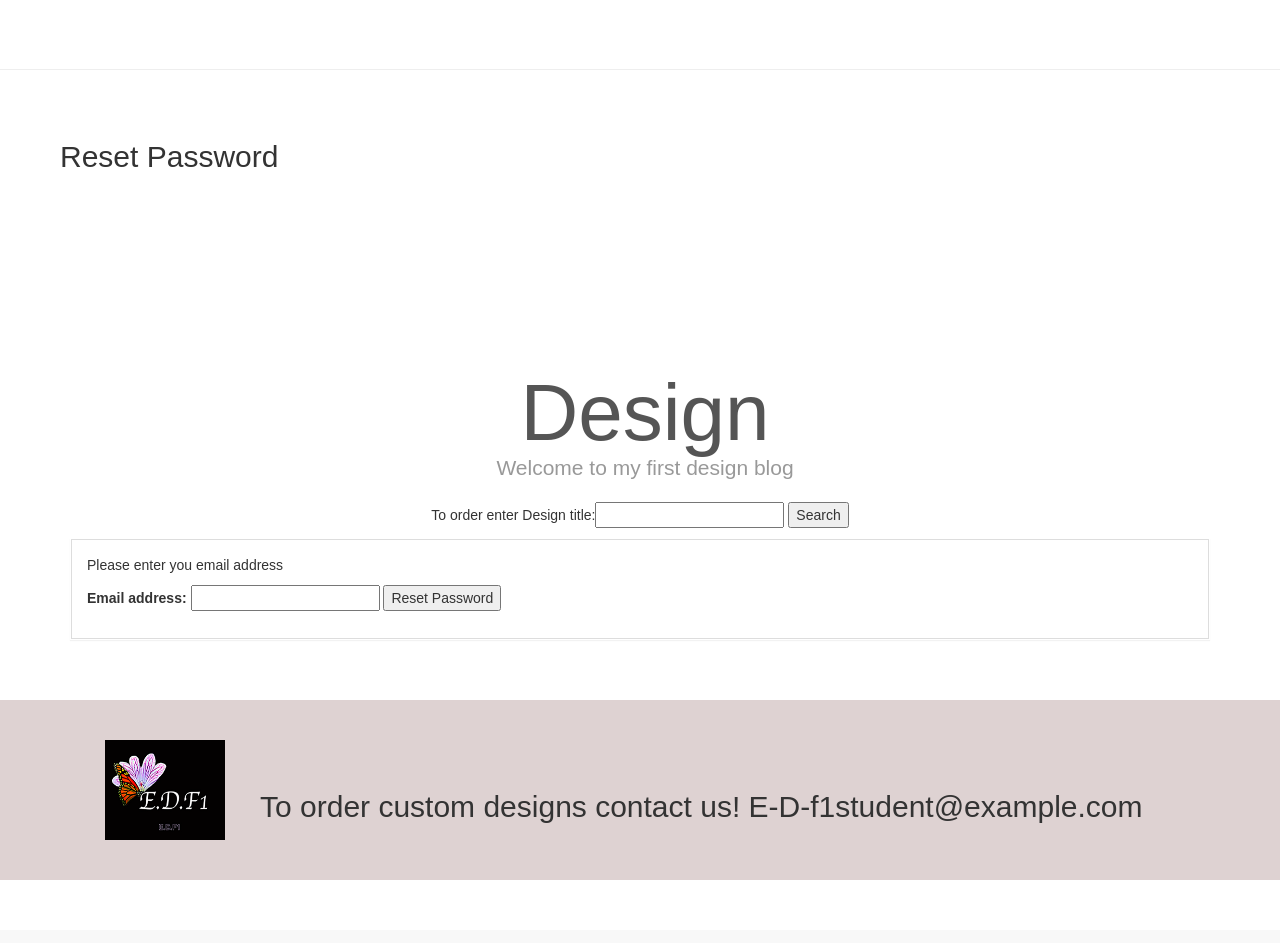
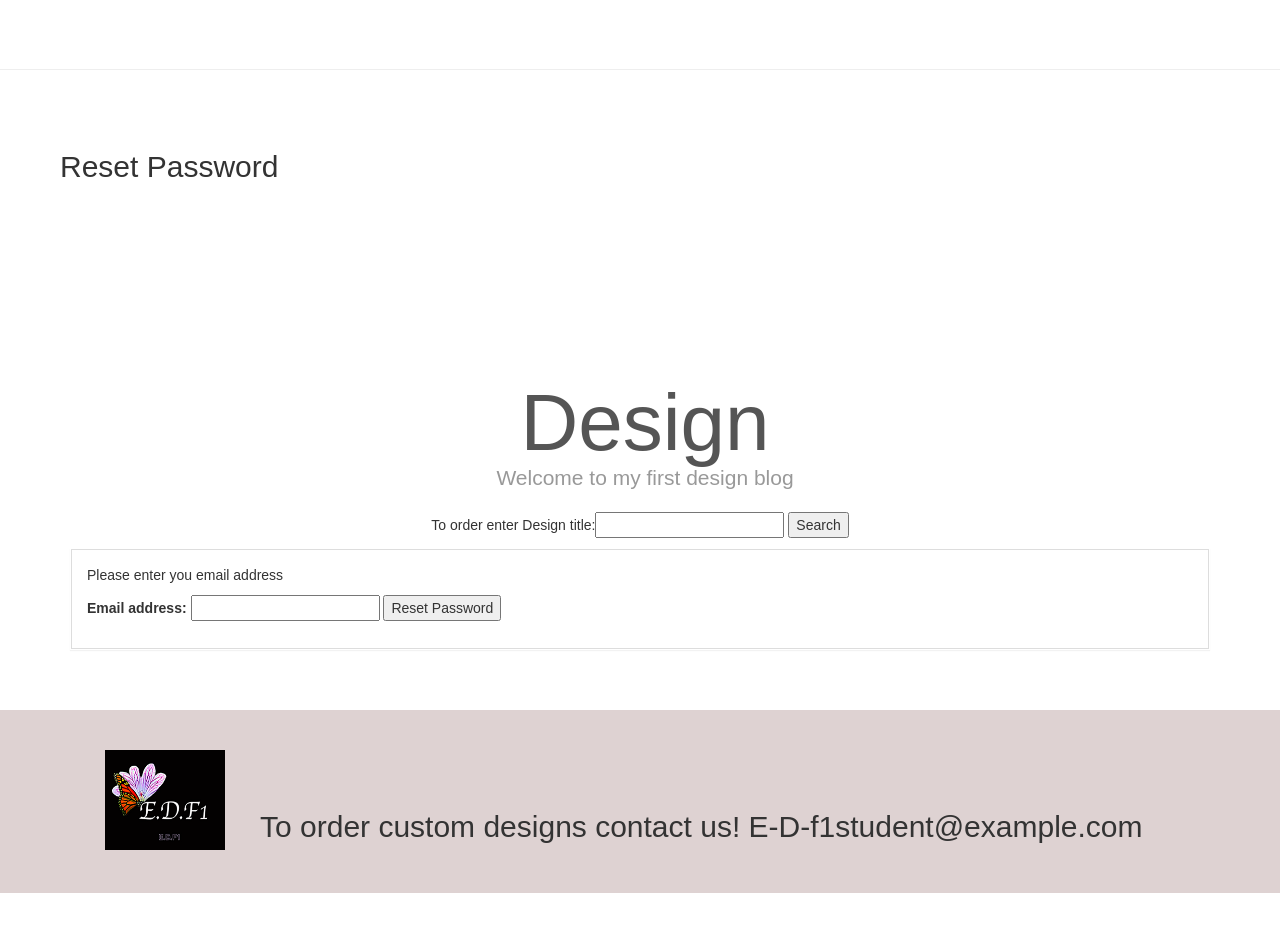
Before and after one commit to eazeldon/Django-mini-project4, a Django app: a page that uses templates/base.html in a window 1280 px wide. Shown: the part 51-994 px from the top of the page. Before the commit the page ends 931 px from the top, so only its background shows below. Run offline with Django 3.2, Linux system fonts and the light colour scheme; some libraries are stand-ins or nearby versions.

Commit message:
Update
change margin top

```diff
--- a/static/css/custom.css
+++ b/static/css/custom.css
@@ -86,7 +86,7 @@ h1, h1 a {
 
 h2 {
 
-    margin-top: 50px;
+    margin-top: 60px;
 }
 
 messages {
```
